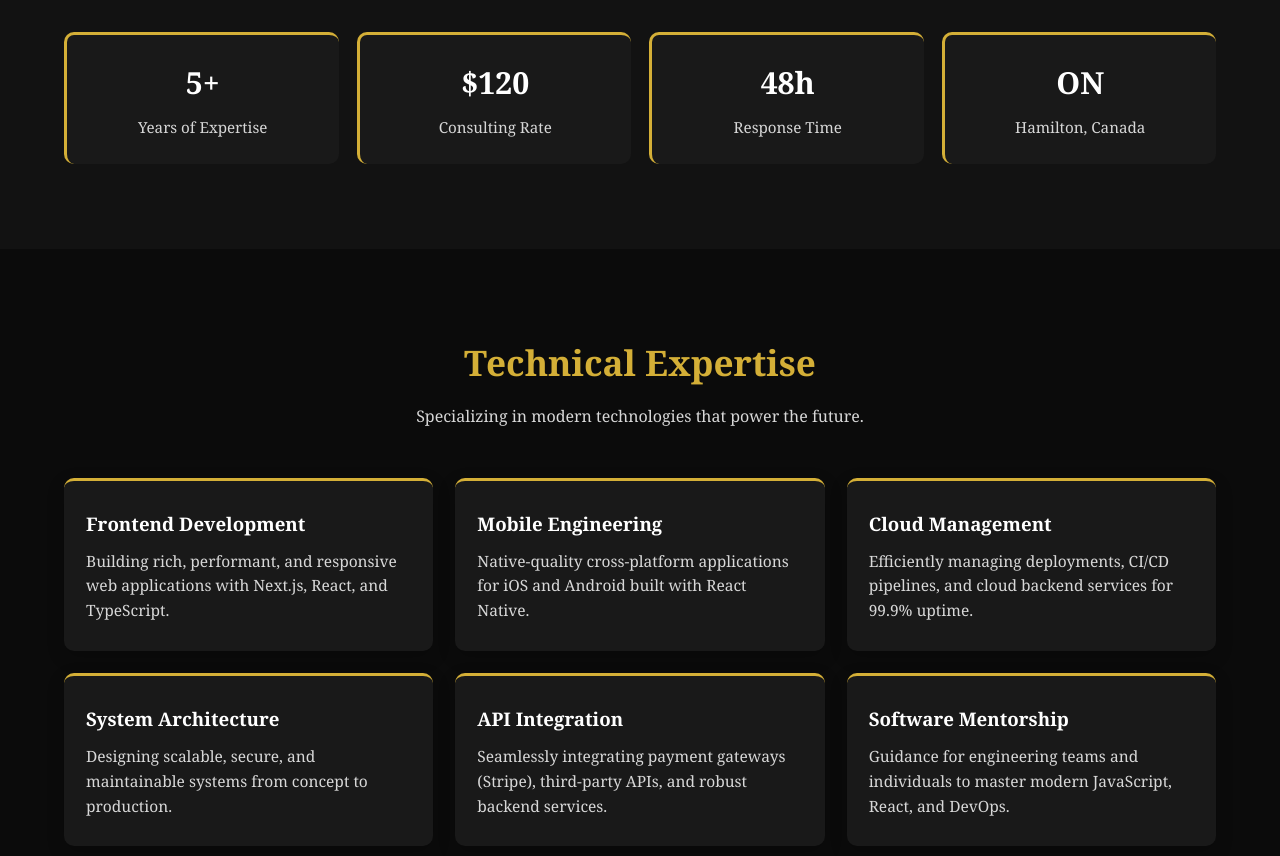
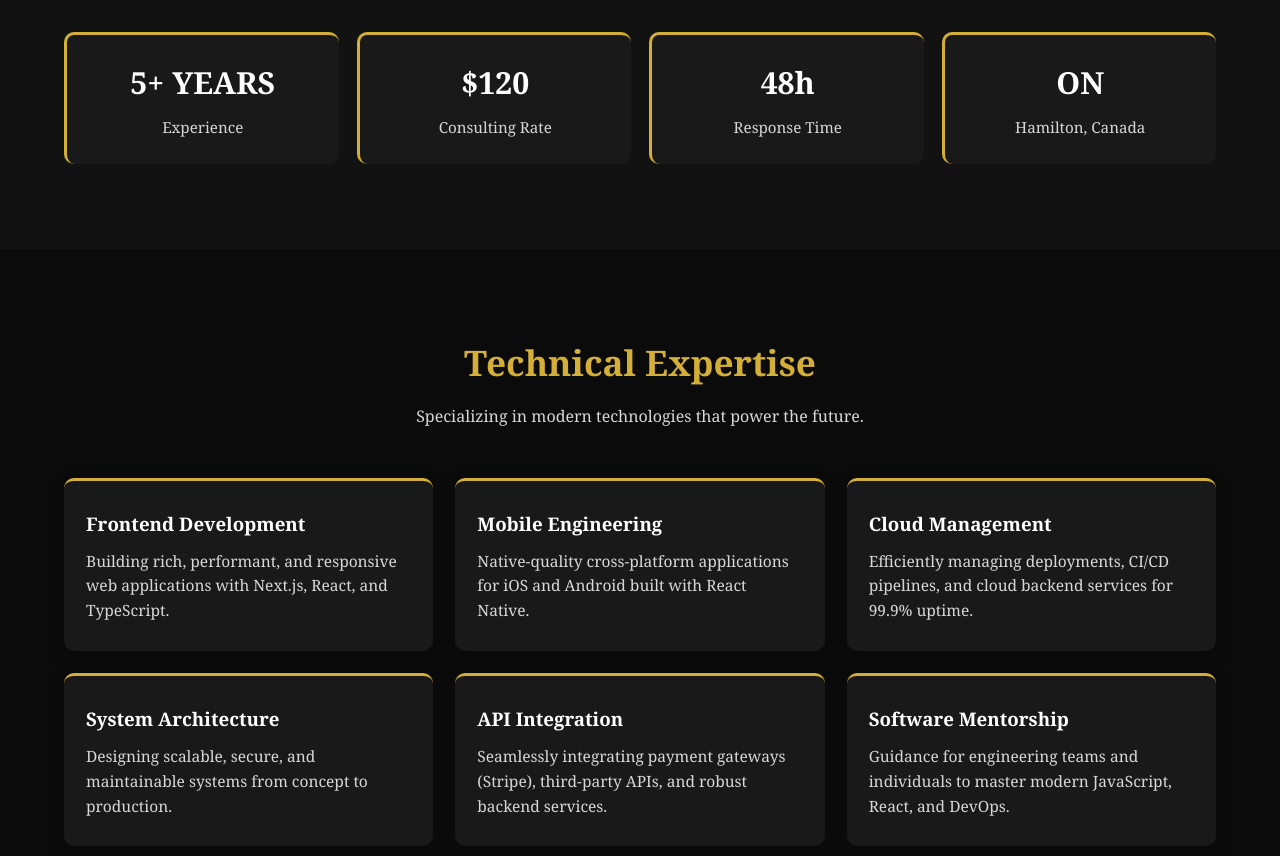
Before and after one commit to penueldivina237-lgtm/my_service, a plain HTML site: page public/inside.html in a window 1280 px wide. Shown: the part 1800-2656 px from the top of the page. Drawn offline with Linux system fonts and the light colour scheme.

Commit message:
Update experience to 5+ YEARS

```diff
--- a/public/inside.html
+++ b/public/inside.html
@@ -1069,8 +1069,8 @@
 
       <div class="stats-grid">
         <div class="stat-card">
-          <h3>5+</h3>
-          <p>Years of Expertise</p>
+          <h3>5+ YEARS</h3>
+          <p>Experience</p>
         </div>
         <div class="stat-card">
           <h3>$120</h3>
```
Also changed, not shown: index.html (+1 -1 lines).
